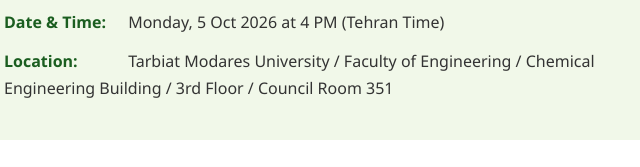
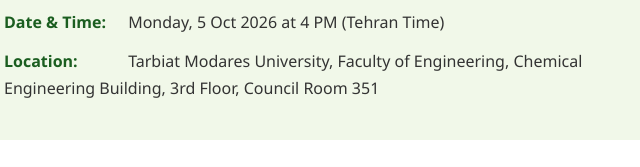
Before and after one commit to mehrshadmatinfarirancell/Saye-Invitation-to-Thesis-Defense, a plain HTML site: page index.html in a window 1280 px wide. Both pictures are taken after a click on the element 640 px from the left and 373 px from the top of the page. Shown: the part 448-615 px from the top of the page, 316-956 px from the left. Drawn offline with Linux system fonts and the light colour scheme.

Commit message:
Update index.html

```diff
--- a/index.html
+++ b/index.html
@@ -321,7 +321,7 @@
             <p><strong>Candidate:</strong> Saye Ezati Khandan</p>
             <p><strong>Thesis Title:</strong> <span class="thesis-title">Operation of a microbial-metal desalination battery with a microalgae-containing biocathode for water desalination.</span></p>
             <p><strong>Date & Time:</strong> Monday, 5 Oct 2026 at 4 PM (Tehran Time)</p>
-            <p><strong>Location:</strong> Tarbiat Modares University / Faculty of Engineering / Chemical Engineering Building / 3rd Floor / Council Room 351</p>
+            <p><strong>Location:</strong> Tarbiat Modares University, Faculty of Engineering, Chemical Engineering Building, 3rd Floor, Council Room 351</p>
           </div>
 
           <div class="map-container">
```
